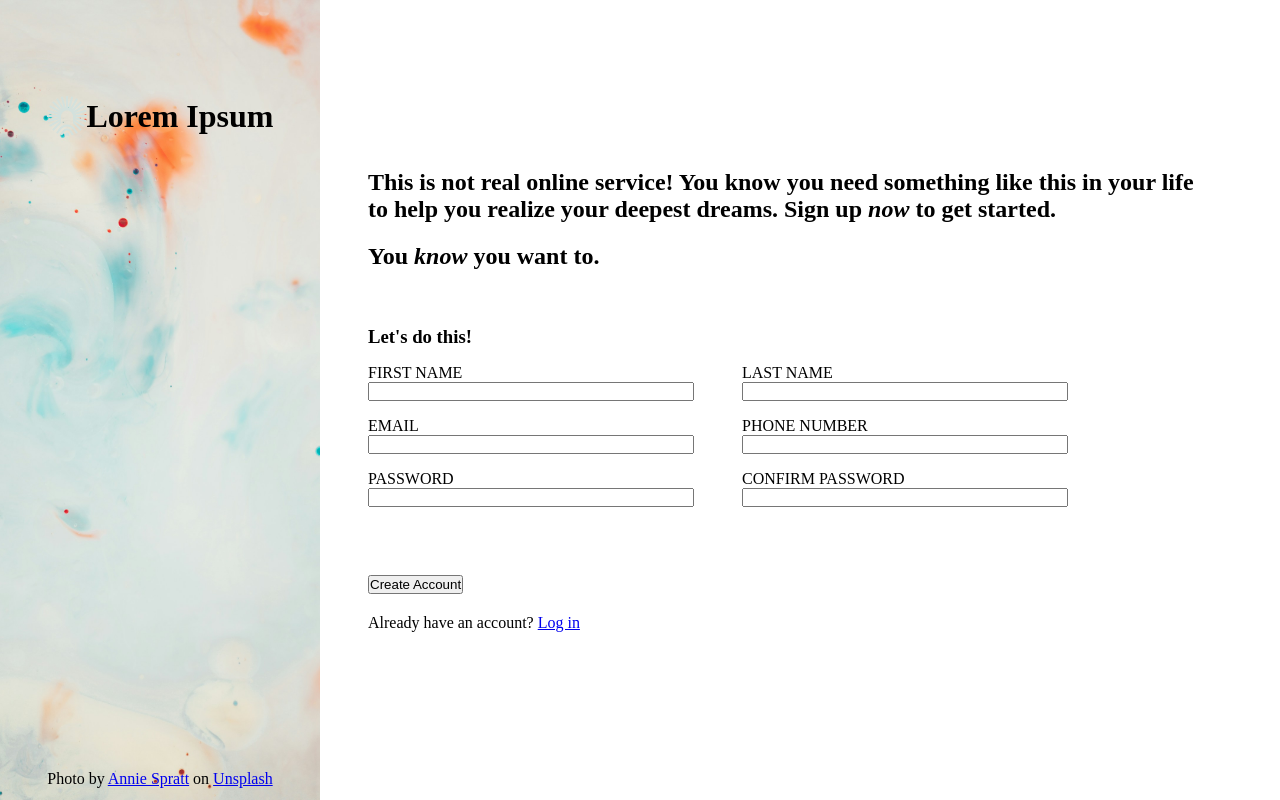
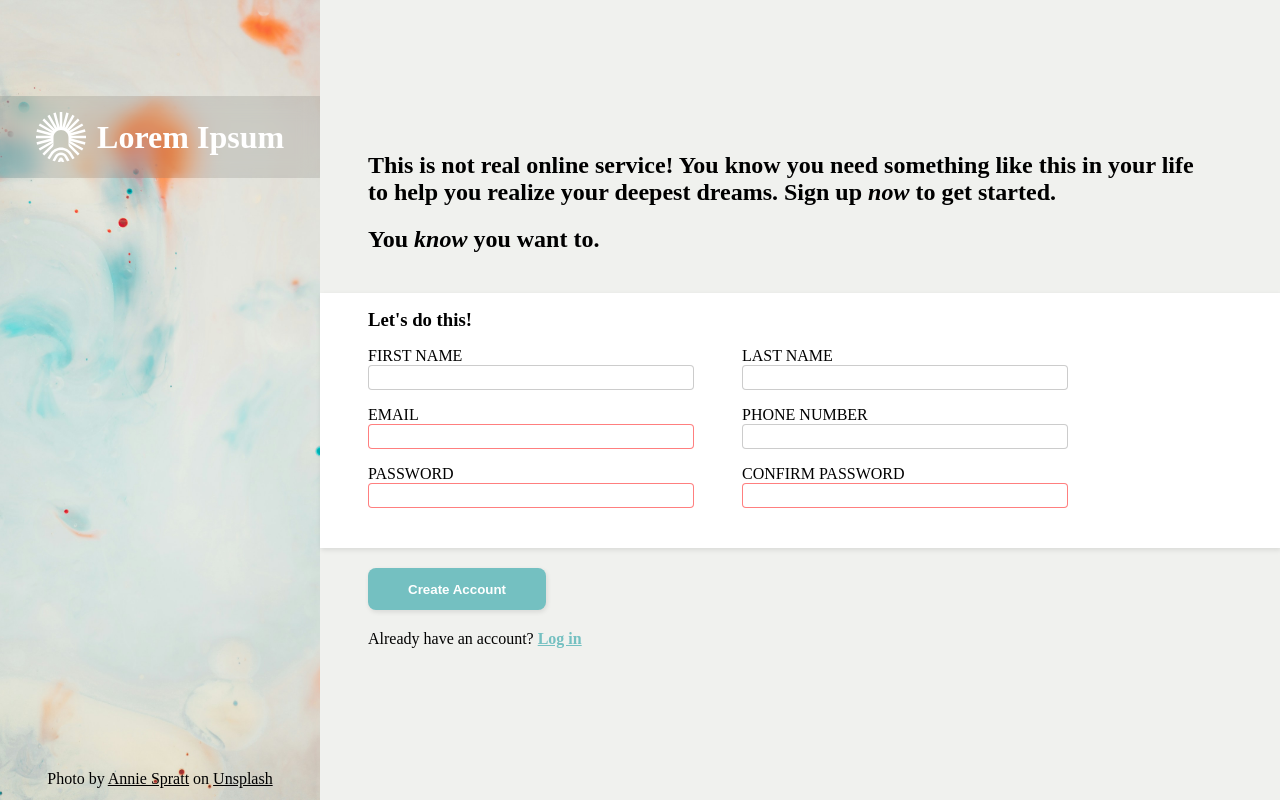
Before and after one commit to saudshah207/odin-sign-up-form, a plain HTML site: page index.html in a window 1280 px wide. Drawn offline with Linux system fonts and the light colour scheme.

Commit message:
Add colors to match design

```diff
--- a/index.html
+++ b/index.html
@@ -9,10 +9,10 @@
   <body class="flex">
     <main class="flex">
       <div class="background-section flex flex-column">
-        <div class="flex flex-center flex-wrap text-center">
+        <div class="logo-and-title flex flex-center flex-wrap text-center">
           <svg
-            width="40px"
-            height="40px"
+            width="50px"
+            height="50px"
             viewBox="0 0 40 40"
             fill="none"
             xmlns="http://www.w3.org/2000/svg"
@@ -36,7 +36,7 @@
                 15.207 35.2453L13.2021 38.8201C13.8407 39.051 14.4942 39.2501 15.1611 39.4159L16.9512 36.224C17.5694 35.1209 18.7357
                 34.4377 20 34.4376C21.2645 34.4376 22.4305 35.1208 23.0488 36.224L24.8379 39.4159C25.5048 39.2502 26.1583 39.0509
                 26.7969 38.8201L24.793 35.2453C23.8208 33.5111 21.9879 32.4372 20 32.4372Z"
-              fill="#D3E1DD"
+              fill="#FFFFFF"
             ></path>
           </svg>
           <h1>Lorem Ipsum</h1>
@@ -85,7 +85,7 @@
                 <label class="flex flex-column" for="email"
                   >Email
 
-                  <input type="email" id="email" name="email" />
+                  <input type="email" id="email" name="email" required />
                 </label>
                 <label class="flex flex-column" for="phone-number"
                   >Phone Number
@@ -97,7 +97,12 @@
               <div class="fields-row flex flex-wrap">
                 <label class="flex flex-column" for="password"
                   >Password
-                  <input type="password" id="password" name="password" />
+                  <input
+                    type="password"
+                    id="password"
+                    name="password"
+                    required
+                  />
                 </label>
                 <label class="flex flex-column" for="confirm-password"
                   >Confirm Password
@@ -105,6 +110,7 @@
                     type="password"
                     id="confirm-password"
                     name="confirm-password"
+                    required
                   />
                 </label>
               </div>
--- a/styles.css
+++ b/styles.css
@@ -84,6 +84,16 @@
   box-sizing: border-box;
 }
 
+:root {
+  --white: #ffffff;
+  --black: #000000;
+
+  --primary-color: #74c0c1;
+  --secondary-color: rgba(225 227 221 / 0.5);
+
+  --standard-box-shadow: 1px 2px 5px 0px rgba(0 0 0 / 0.1);
+}
+
 body {
   min-height: 100vh;
   align-items: stretch;
@@ -110,6 +120,10 @@
   text-align: center;
 }
 
+a {
+  color: var(--black);
+}
+
 .background-section {
   flex-basis: 25%;
 
@@ -121,6 +135,15 @@
   background-repeat: no-repeat;
   background-position: center;
   background-size: cover;
+}
+
+.logo-and-title {
+  color: var(--white);
+  background-color: rgba(0 0 0 / 0.1);
+  backdrop-filter: blur(10px);
+
+  padding: 1rem;
+  gap: 0.7rem;
 }
 
 .image-credit {
@@ -135,6 +158,8 @@
 
   justify-content: center;
   gap: var(--vertical-gap);
+
+  background-color: var(--secondary-color);
 }
 
 .form-section > h2 {
@@ -142,9 +167,12 @@
 }
 
 .white-background-wrapper {
+  background-color: var(--white);
+
   margin-block: var(--vertical-gap);
+  padding: 1rem var(--inline-padding) 1.5rem;
 
-  padding: 1rem var(--inline-padding) 2rem;
+  box-shadow: var(--standard-box-shadow);
 }
 
 .white-background-content {
@@ -171,6 +199,25 @@
   flex: 1;
 }
 
+input {
+  border: 1px solid rgba(0 0 0 / 0.2);
+  border-radius: 0.25rem;
+
+  padding: 0.25rem 0.5rem;
+}
+
+input:focus,
+input:focus-visible {
+  box-shadow: var(--standard-box-shadow);
+
+  outline: none;
+  border: 1px solid var(--primary-color);
+}
+
+input:invalid {
+  border: 1px solid rgba(255 0 0 / 0.5);
+}
+
 .form-section > h2,
 .form-section .white-background-wrapper,
 .form-section .form-footer {
@@ -179,4 +226,21 @@
 
 .submit-button {
   margin-bottom: var(--vertical-gap);
+
+  background-color: var(--primary-color);
+  color: var(--white);
+  font-weight: 600;
+
+  padding: 0.85rem 2.5rem;
+
+  border: none;
+  border-radius: 0.5rem;
+  box-shadow: var(--standard-box-shadow);
+
+  cursor: pointer;
 }
+
+.login-instead > a {
+  color: var(--primary-color);
+  font-weight: 600;
+}
```
